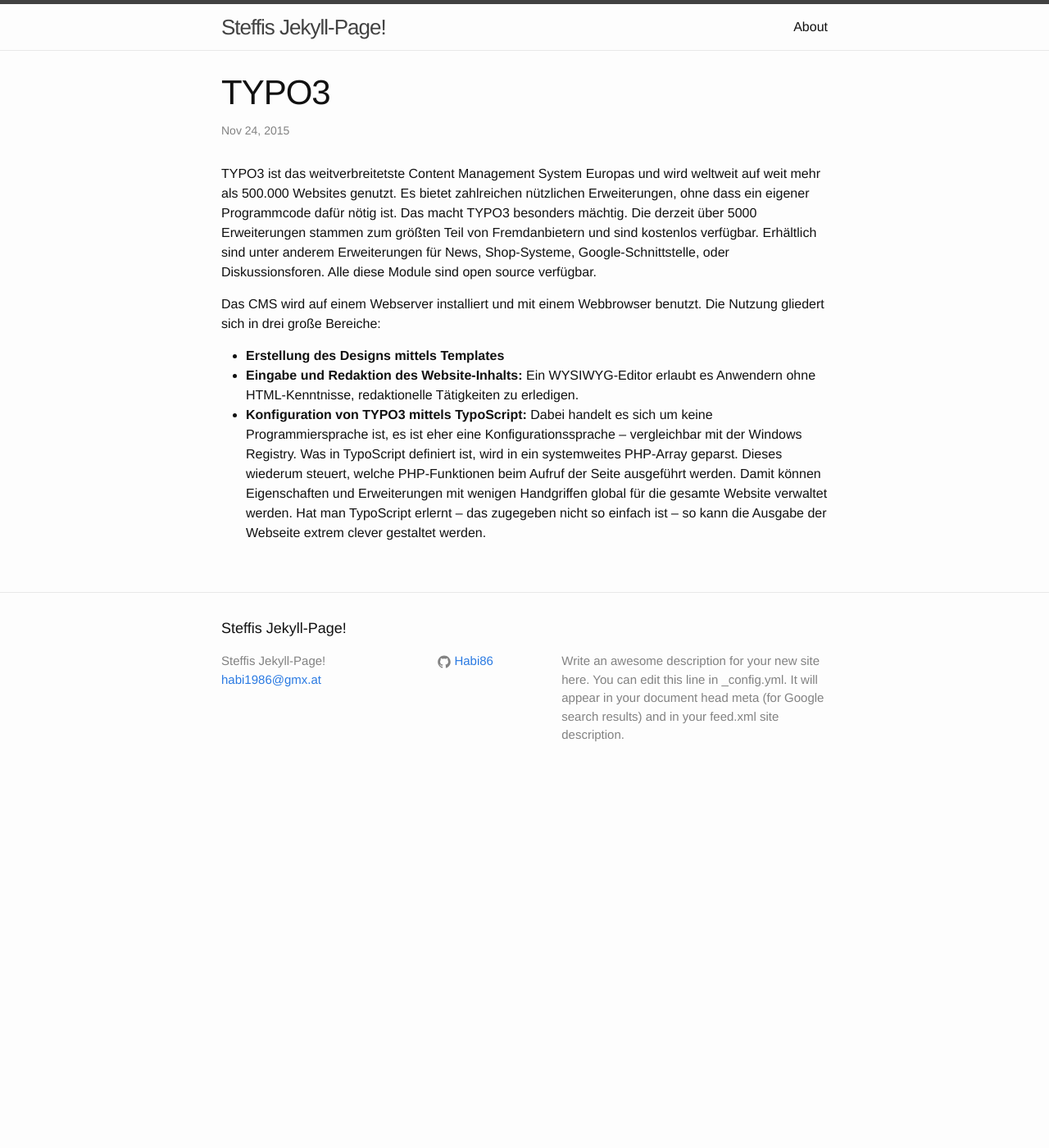
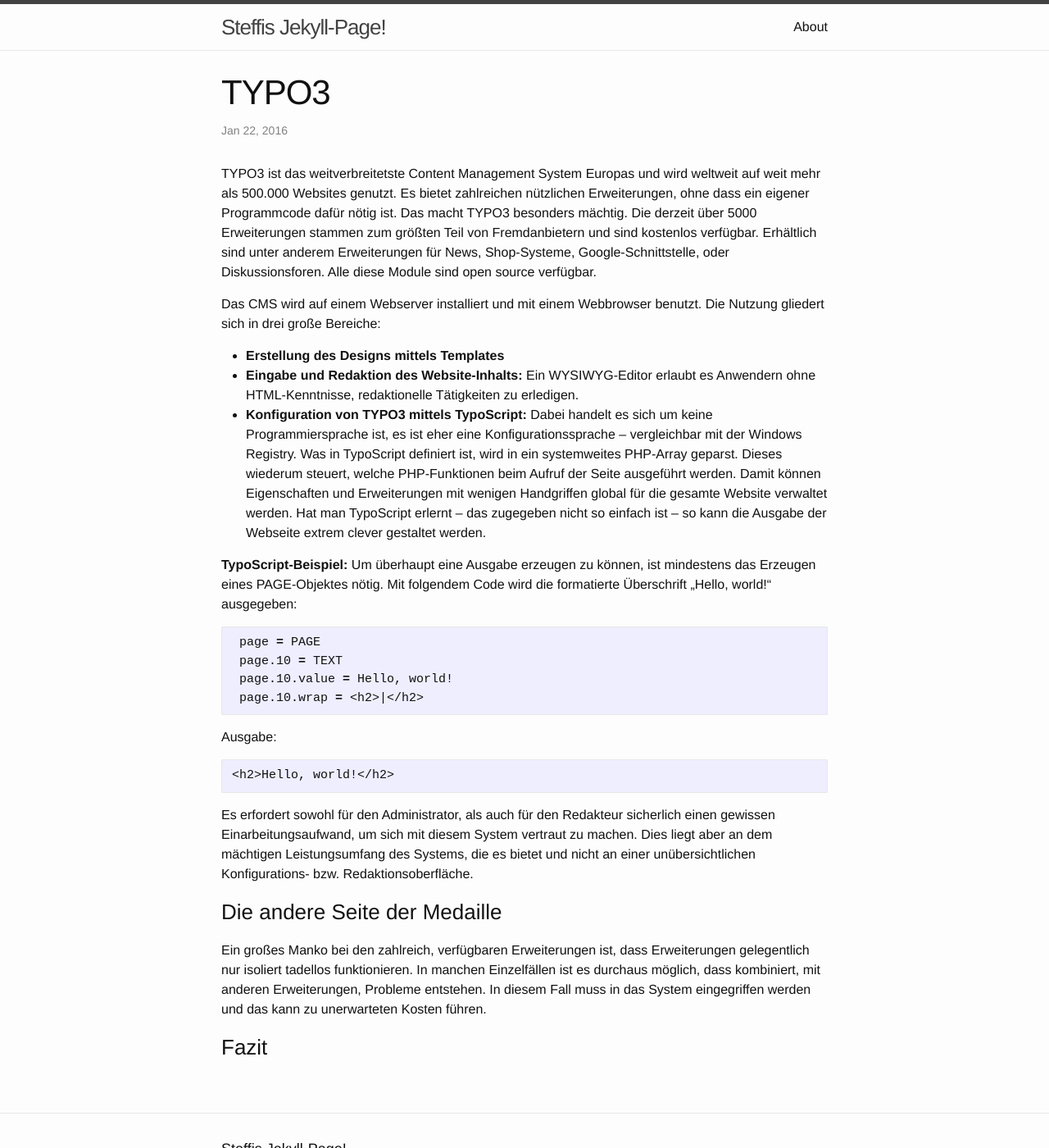
Before and after one commit to Habi86/Habi86.github.io, a Jekyll site: the page built from _posts/2016-01-22-typo3.markdown, in a window 1280 px wide and 1400 px high. Shown: the whole window at 82% size. Built offline with Jekyll 4.4.1, drawn with Linux system fonts in a browser that asks for light colours.

Commit message:
scho besser ^^

````diff
--- a/_posts/2016-01-22-typo3.markdown
+++ b/_posts/2016-01-22-typo3.markdown
@@ -1,7 +1,7 @@
 ---
 layout: post
 title:  "TYPO3"
-date:   2015-11-24 13:28:08 +0100
+date:   2016-01-22 13:28:08 +0100
 categories: CMS
 ---
 TYPO3 ist das weitverbreitetste Content Management System Europas und wird weltweit auf weit mehr als 500.000 Websites genutzt. Es bietet zahlreichen nützlichen Erweiterungen, ohne dass ein eigener Programmcode dafür nötig ist. Das macht TYPO3 besonders mächtig.
@@ -13,3 +13,22 @@ Das CMS wird auf einem Webserver installiert und mit einem Webbrowser benutzt. D
 - **Eingabe und Redaktion des Website-Inhalts:** Ein WYSIWYG-Editor erlaubt es Anwendern ohne HTML-Kenntnisse, redaktionelle Tätigkeiten zu erledigen.
 - **Konfiguration von TYPO3 mittels TypoScript:** Dabei handelt es sich um keine Programmiersprache ist, es ist eher eine Konfigurationssprache – vergleichbar mit der Windows Registry. Was in TypoScript definiert ist, wird in ein systemweites PHP-Array geparst. Dieses wiederum steuert, welche PHP-Funktionen beim Aufruf der Seite ausgeführt werden. Damit können Eigenschaften und Erweiterungen mit wenigen Handgriffen global für die gesamte Website verwaltet werden.
 Hat man TypoScript erlernt – das zugegeben nicht so einfach ist – so kann die Ausgabe der Webseite extrem clever gestaltet werden.
+
+**TypoScript-Beispiel:** Um überhaupt eine Ausgabe erzeugen zu können, ist mindestens das Erzeugen eines PAGE-Objektes nötig. Mit folgendem Code wird die formatierte Überschrift „Hello, world!“ ausgegeben:
+```sh
+ page = PAGE
+ page.10 = TEXT
+ page.10.value = Hello, world!
+ page.10.wrap = <h2>|</h2>
+```
+Ausgabe:
+```sh
+<h2>Hello, world!</h2>
+```
+
+Es erfordert sowohl für den Administrator, als auch für den Redakteur sicherlich einen gewissen Einarbeitungsaufwand, um sich mit diesem System vertraut zu machen. Dies liegt aber an dem mächtigen Leistungsumfang des Systems, die es bietet und nicht an einer unübersichtlichen Konfigurations- bzw. Redaktionsoberfläche.
+
+### Die andere Seite der Medaille
+Ein großes Manko bei den zahlreich, verfügbaren Erweiterungen ist, dass Erweiterungen gelegentlich nur isoliert tadellos funktionieren. In manchen Einzelfällen ist es durchaus möglich, dass kombiniert, mit anderen Erweiterungen, Probleme entstehen. In diesem Fall muss in das System eingegriffen werden und das kann zu unerwarteten Kosten führen.
+
+### Fazit
````
